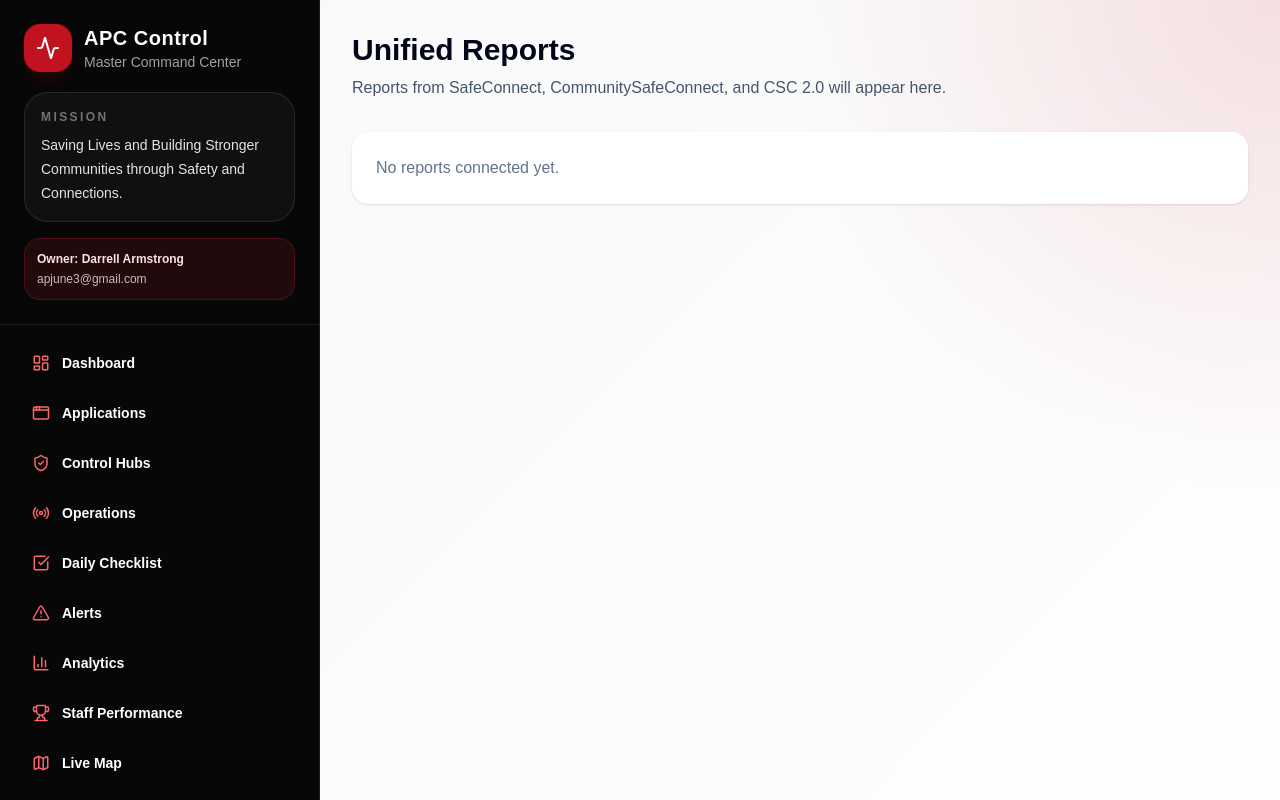
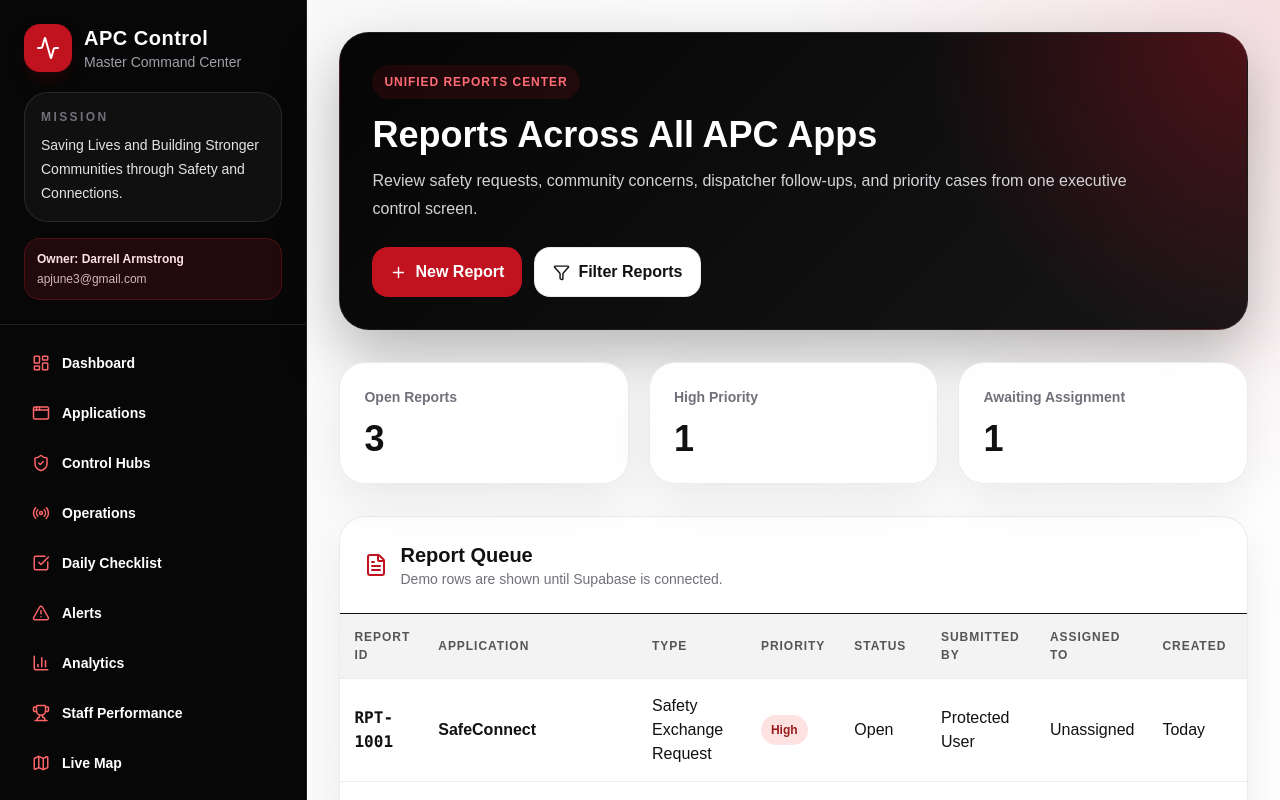
Before and after one commit to bigapc/APC-MASTER-CONTROL-CENTER, a Next.js app: page /reports in a window 1280 px wide. Shown: the top 800 px of the page. Built offline with nearby package versions, Linux system fonts and the light colour scheme; no server answers.

Commit message:
Upgrade APC reports page

```diff
--- a/app/reports/page.tsx
+++ b/app/reports/page.tsx
@@ -1,14 +1,64 @@
+import { DEMO_REPORTS } from "@/lib/appConfig";
+import { FileText, Filter, Plus } from "lucide-react";
+
+function priorityClass(priority: string) {
+  if (priority === "High") return "apc-status apc-status-red";
+  if (priority === "Medium") return "apc-status apc-status-yellow";
+  return "apc-status apc-status-green";
+}
+
 export default function ReportsPage() {
   return (
-    <div>
-      <h1 className="text-3xl font-bold text-slate-950">Unified Reports</h1>
-      <p className="mt-2 text-slate-600">
-        Reports from SafeConnect, CommunitySafeConnect, and CSC 2.0 will appear
-        here.
-      </p>
-      <div className="mt-8 rounded-2xl bg-white p-6 shadow">
-        <p className="text-slate-500">No reports connected yet.</p>
-      </div>
+    <div className="space-y-8">
+      <section className="apc-card-dark p-8">
+        <div className="apc-badge">Unified Reports Center</div>
+        <h1 className="mt-4 text-4xl font-black text-white">Reports Across All APC Apps</h1>
+        <p className="mt-3 max-w-3xl leading-7 text-zinc-300">
+          Review safety requests, community concerns, dispatcher follow-ups, and priority cases from one executive control screen.
+        </p>
+        <div className="mt-6 flex flex-wrap gap-3">
+          <button className="apc-button-primary"><Plus size={17} /> New Report</button>
+          <button className="apc-button-secondary"><Filter size={17} /> Filter Reports</button>
+        </div>
+      </section>
+
+      <section className="grid gap-5 md:grid-cols-3">
+        <div className="apc-card p-6"><p className="text-sm font-bold text-zinc-500">Open Reports</p><p className="mt-3 text-4xl font-black">3</p></div>
+        <div className="apc-card p-6"><p className="text-sm font-bold text-zinc-500">High Priority</p><p className="mt-3 text-4xl font-black">1</p></div>
+        <div className="apc-card p-6"><p className="text-sm font-bold text-zinc-500">Awaiting Assignment</p><p className="mt-3 text-4xl font-black">1</p></div>
+      </section>
+
+      <section className="apc-card overflow-hidden p-0">
+        <div className="flex items-center gap-3 border-b p-6">
+          <FileText className="text-[#c1121f]" />
+          <div>
+            <h2 className="text-xl font-black">Report Queue</h2>
+            <p className="text-sm text-zinc-500">Demo rows are shown until Supabase is connected.</p>
+          </div>
+        </div>
+
+        <div className="overflow-x-auto">
+          <table className="apc-table">
+            <thead>
+              <tr><th>Report ID</th><th>Application</th><th>Type</th><th>Priority</th><th>Status</th><th>Submitted By</th><th>Assigned To</th><th>Created</th></tr>
+            </thead>
+            <tbody>
+              {DEMO_REPORTS.map((report) => (
+                <tr key={report.id}>
+                  <td className="font-mono font-bold">{report.id}</td>
+                  <td className="font-bold">{report.app}</td>
+                  <td>{report.type}</td>
+                  <td><span className={priorityClass(report.priority)}>{report.priority}</span></td>
+                  <td>{report.status}</td>
+                  <td>{report.submittedBy}</td>
+                  <td>{report.assignedTo}</td>
+                  <td>{report.created}</td>
+                </tr>
+              ))}
+            </tbody>
+          </table>
+        </div>
+      </section>
     </div>
   );
 }
```
